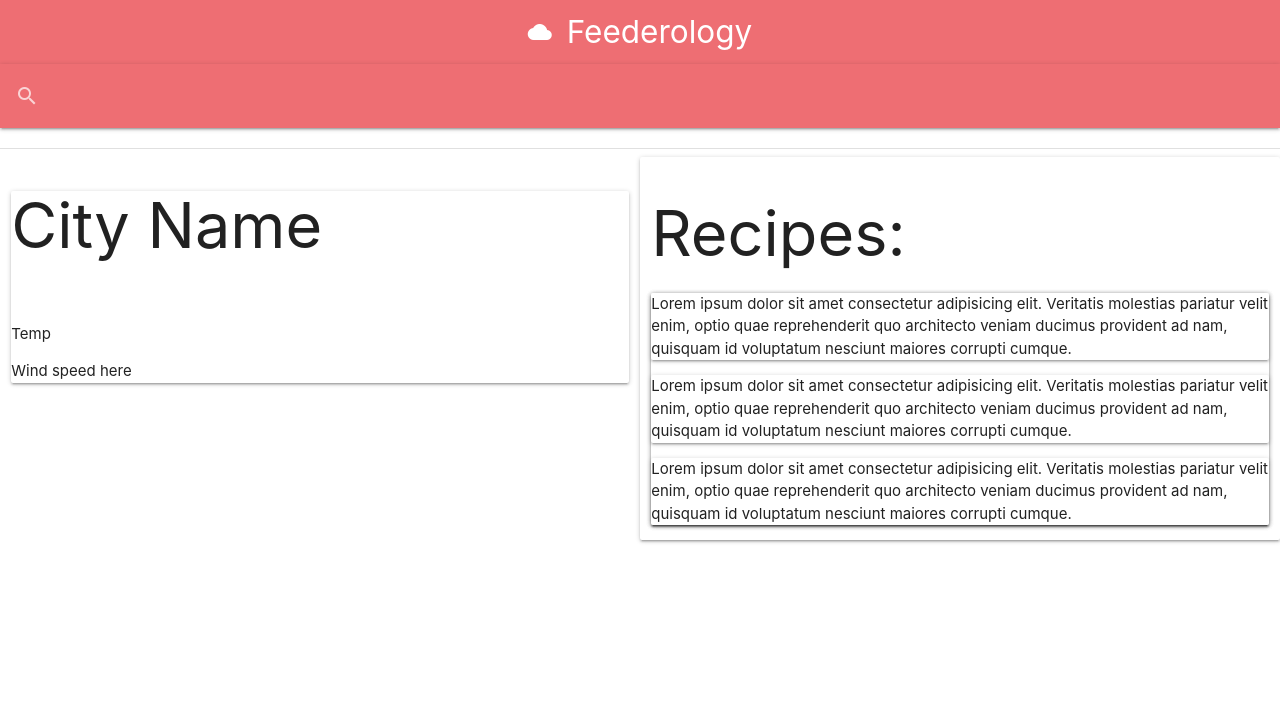
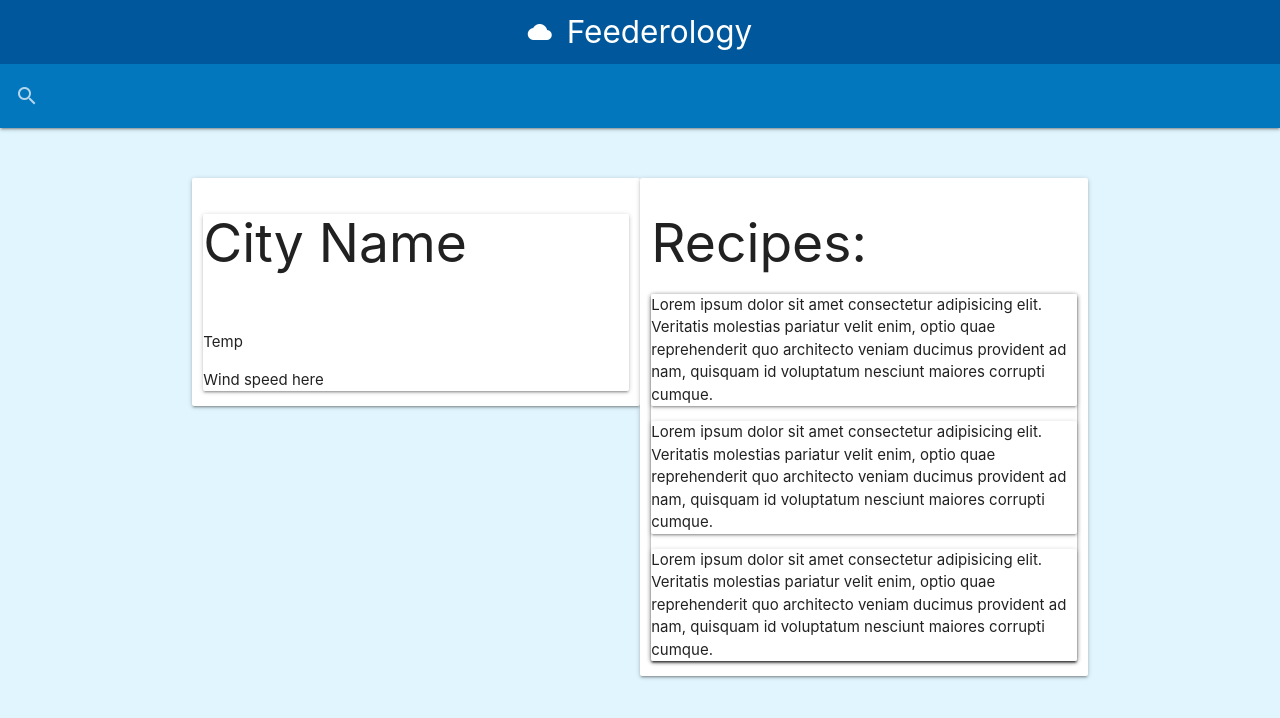
Before and after one commit to sclark417/Feederology, a plain HTML site: page index.html in a window 1280 px wide. Drawn offline with nearby package versions, Linux system fonts and the light colour scheme.

Commit message:
changed navbar clor

```diff
--- a/index.html
+++ b/index.html
@@ -15,17 +15,17 @@
 
 
 
-<body>
+<body class="light-blue lighten-5">
 
     <nav>
-        <div class="nav-wrapper">
+        <div class="nav-wrapper light-blue darken-4">
             <a href="#!" class="brand-logo center"><i class="material-icons">cloud</i>Feederology</a>
 
         </div>
     </nav>
 
     <nav>
-        <div class="nav-wrapper">
+        <div class="nav-wrapper light-blue darken-3">
             <form>
                 <div class="input-field">
                     <input id="search" type="search" required>
@@ -47,15 +47,15 @@
 
         </div>
     </div>
-        <div class="divider"></div>
+    <br>
 
-<div class="container"></div>
+    <div class="container">
 
     <div class="row">
 
-           <dic class="col m6 s12">
+        <dic class="card col m6 s12">
             <div class="card">
-                    <h1 id="City">City Name</h1>
+                <h2 id="City">City Name</h2>
                 <img scr="" id="weather_icon" />
                 <p id="temp">Temp</p>
                 <p id="wind">Wind speed here</p>
@@ -66,7 +66,7 @@
         </dic>
         <div class="card col m6 s12" id="recipes">
 
-                    <h1>Recipes:</h1>
+            <h2>Recipes:</h2>
             <div class="card Ext-Card">
                 <div class="card Int-Card">
 
@@ -107,6 +107,7 @@
 
     </div>
 </div>
+    </div>
 
 
 
```
Lines whose indentation alone changed are shown as unchanged.
